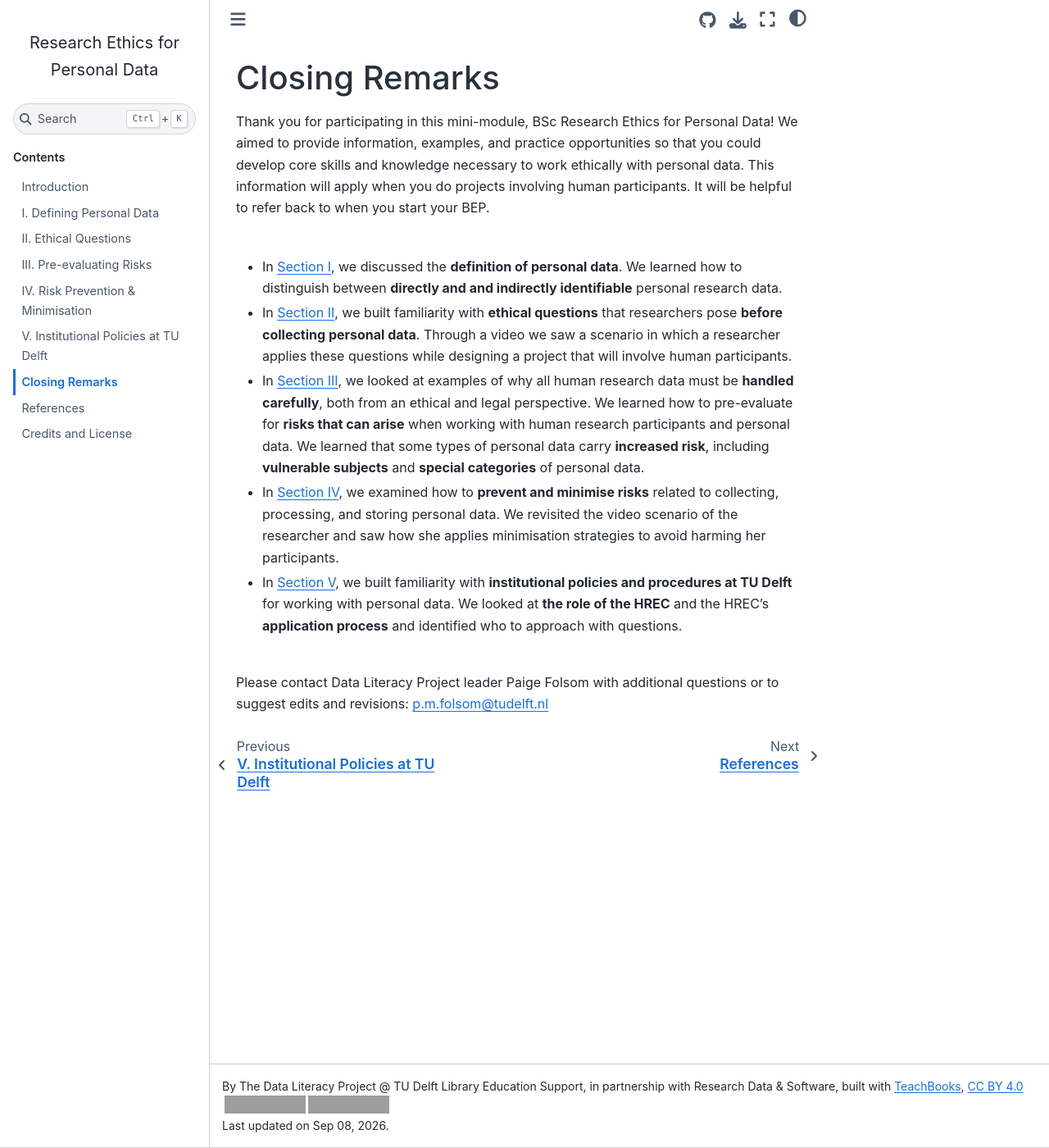
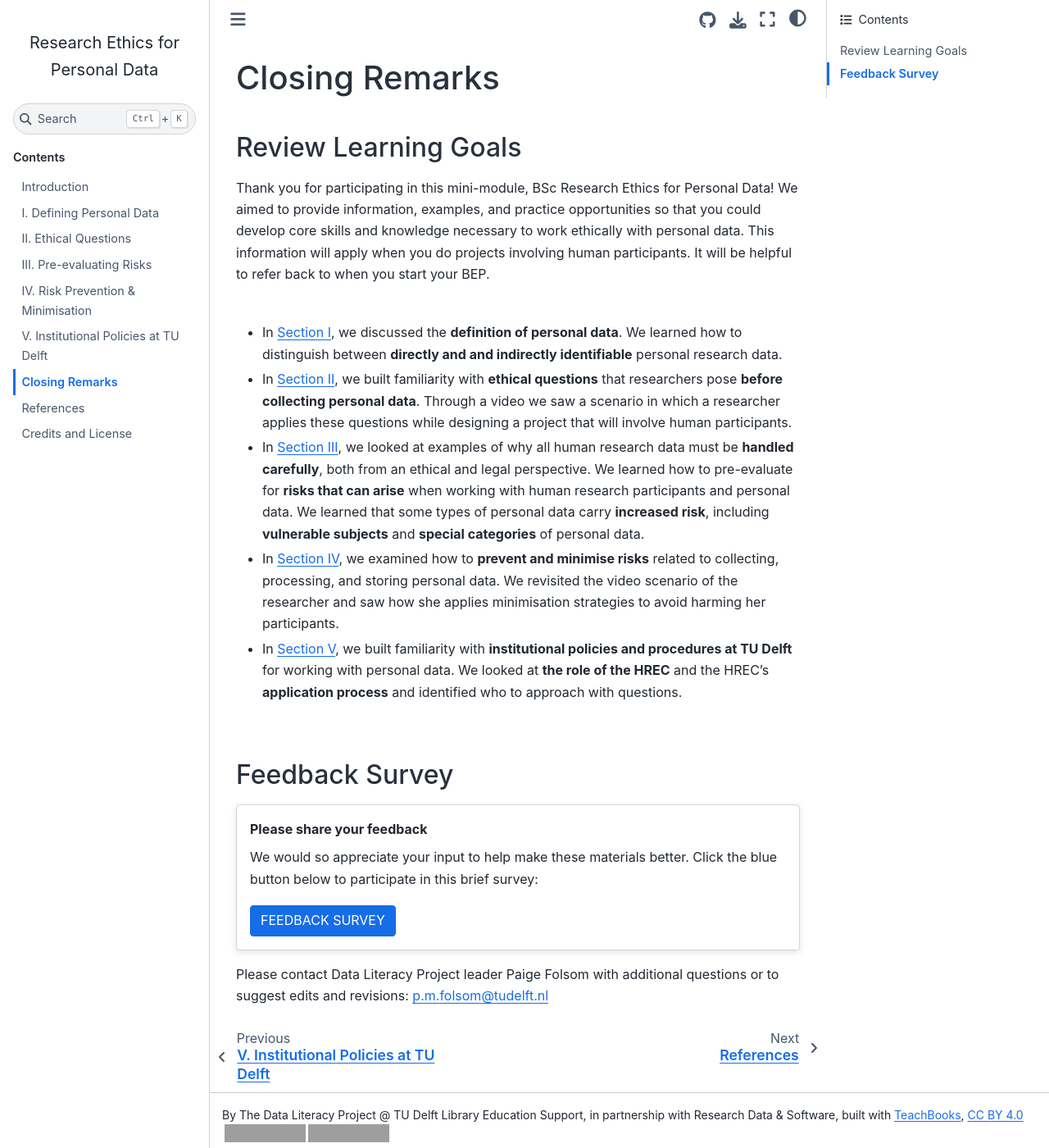
Before and after one commit to tu-delft-library/BSc_Research_Ethics_for_Personal_Data, a Jupyter Book: the page built from book/closing_remarks.md, in a window 1280 px wide and 1400 px high. Shown: the whole window at 82% size. Built offline with Jupyter Book 1.0.4 settings and Sphinx 7.4.7 and the Sphinx Book theme 1.1.4, drawn with Linux system fonts in a browser that asks for light colours; comment, search, counter and statistics services are not loaded; grey boxes are pictures that could not be loaded.

Commit message:
Update closing_remarks.md

````diff
--- a/book/closing_remarks.md
+++ b/book/closing_remarks.md
@@ -1,5 +1,6 @@
 # Closing Remarks
 
+## Review Learning Goals
 Thank you for participating in this mini-module, BSc Research Ethics for Personal Data! We aimed to provide information, examples, and practice opportunities so that you could develop core skills and knowledge necessary to work ethically with personal data. This information will apply when you do projects involving human participants. It will be helpful to refer back to when you start your BEP.
 <br>
 
@@ -18,4 +19,14 @@ Thank you for participating in this mini-module, BSc Research Ethics for Persona
   - In <a href="https://tu-delft-library.github.io/BSc_Research_Ethics_for_Personal_Data/main/institutional_policies.html" target="_blank">Section V</a>, we built familiarity with **institutional policies and procedures at TU Delft** for working with personal data. We looked at **the role of the HREC** and the HREC's **application process** and identified who to approach with questions.
 <br>
 
+
+## Feedback Survey
+
+:::{card} Please share your feedback
+We would so appreciate your input to help make these materials better. Click the blue button below to participate in this brief survey:
+```{button-link} https://tudelft.fra1.qualtrics.com/jfe/form/SV_9yN8Kbwj6aVqzaK
+:color: primary
+FEEDBACK SURVEY
+```
+:::
 Please contact Data Literacy Project leader Paige Folsom with additional questions or to suggest edits and revisions: p.m.folsom@tudelft.nl
````
